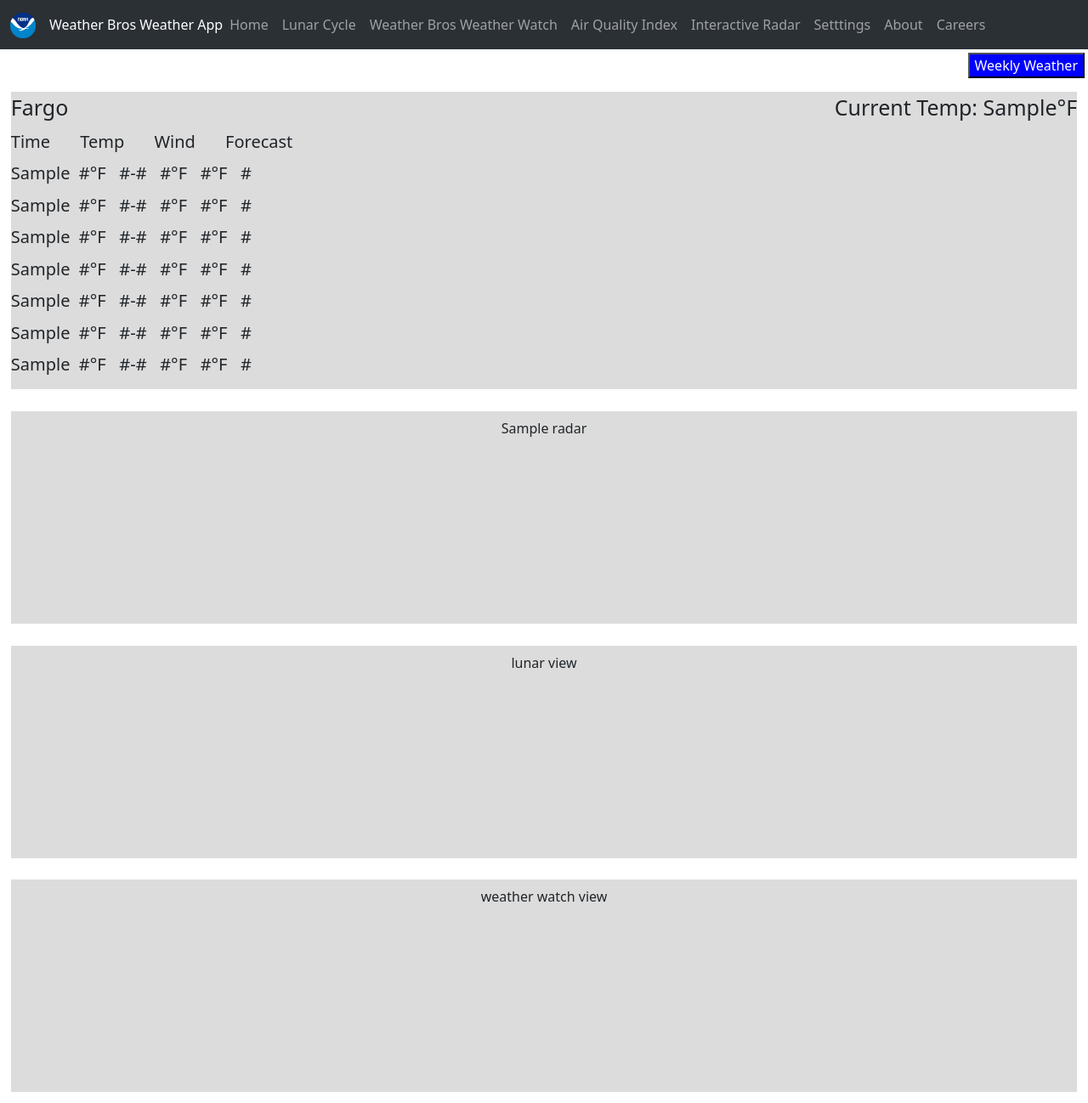
After one commit to sschr15/CSCI313-WeatherApp, a Django app: template frontend/templates/expanded_city_view_hourly.html in a window 1280 px wide. The commit adds this page. Shown: the whole page at 85% size. Run offline with Django 5.2, Linux system fonts and the light colour scheme; the template is opened without the code that fills it: most values are stand-ins (such as "Sample title", 1, 10 or a date in 2020).

Commit message:
Started on expanded city views

```diff
--- /dev/null
+++ b/frontend/templates/expanded_city_view_hourly.html
@@ -0,0 +1,53 @@
+{% load static %}
+<!DOCTYPE html>
+<html lang="en">
+    <head>
+        <link href="https://cdn.jsdelivr.net/npm/bootstrap@5.3.3/dist/css/bootstrap.min.css" rel="stylesheet" integrity="sha384-QWTKZyjpPEjISv5WaRU9OFeRpok6YctnYmDr5pNlyT2bRjXh0JMhjY6hW+ALEwIH" crossorigin="anonymous">
+        <script src="https://cdn.jsdelivr.net/npm/bootstrap@5.3.3/dist/js/bootstrap.bundle.min.js" integrity="sha384-YvpcrYf0tY3lHB60NNkmXc5s9fDVZLESaAA55NDzOxhy9GkcIdslK1eN7N6jIeHz" crossorigin="anonymous"></script>
+        <link rel="manifest" href="{% static 'manifest.json' %}"/>
+        <link href="{% static 'css/styles.css' %}"/>
+        <title>Weather</title>
+    </head>
+
+    <body>
+        <script src="{% static 'scripts/main.js' %}"></script>
+        {% include 'header.html' %}
+        <div class="d-flex flex-row justify-content-end p-1">
+            <a href='city_view_weekly'>
+                <button style='background-color: blue; color: white;'>Weekly Weather</button>
+              </a>
+        </div>
+        <div class="d-flex justify-content-center flex-column">
+            <div class="col-md-auto"  style="background-color:rgb(220, 220, 220); margin-top: 1%; margin-bottom:1%; margin-left:1%; margin-right:1%; height:350px; font-size:25px;">
+                Fargo <span style="float:right;">Current Temp: {{current_temp1}}&degF</span> <br> </a>
+                <span style="font-size:20px; word-spacing: 30px;">
+                Time    Temp  Wind   Forecast    <br>
+                </span>
+                <span style="font-size:20px;">
+                {{hour_11}}&nbsp;   {{hourly_temp_11}}&degF &nbsp;  {{hourly_wind_11}}-{{hourly_windD_11}} &nbsp;   {{hourly_dp_11}}&degF &nbsp;  {{hourly_rh_11}}&degF &nbsp;  {{hourly_short_forecast_11}}   <br>
+                {{hour_21}}&nbsp;   {{hourly_temp_21}}&degF &nbsp;  {{hourly_wind_21}}-{{hourly_windD_21}} &nbsp;   {{hourly_dp_21}}&degF &nbsp;  {{hourly_rh_21}}&degF &nbsp;  {{hourly_short_forecast_21}}    <br>
+                {{hour_31}}&nbsp;   {{hourly_temp_31}}&degF &nbsp;  {{hourly_wind_31}}-{{hourly_windD_31}} &nbsp;   {{hourly_dp_31}}&degF &nbsp;  {{hourly_rh_31}}&degF &nbsp;  {{hourly_short_forecast_31}}    <br>
+                {{hour_41}}&nbsp;   {{hourly_temp_41}}&degF &nbsp;  {{hourly_wind_41}}-{{hourly_windD_41}} &nbsp;   {{hourly_dp_41}}&degF &nbsp;  {{hourly_rh_41}}&degF &nbsp;  {{hourly_short_forecast_41}}    <br>
+                {{hour_51}}&nbsp;   {{hourly_temp_51}}&degF &nbsp;  {{hourly_wind_51}}-{{hourly_windD_51}} &nbsp;   {{hourly_dp_51}}&degF &nbsp;  {{hourly_rh_51}}&degF &nbsp;  {{hourly_short_forecast_51}}    <br>
+                {{hour_61}}&nbsp;   {{hourly_temp_61}}&degF &nbsp;  {{hourly_wind_61}}-{{hourly_windD_61}} &nbsp;   {{hourly_dp_61}}&degF &nbsp;  {{hourly_rh_61}}&degF &nbsp;  {{hourly_short_forecast_61}}    <br>
+                {{hour_71}}&nbsp;   {{hourly_temp_71}}&degF &nbsp;  {{hourly_wind_71}}-{{hourly_windD_71}} &nbsp;   {{hourly_dp_71}}&degF &nbsp;  {{hourly_rh_71}}&degF &nbsp;  {{hourly_short_forecast_71}}    <br>
+                </span>
+              </div>
+            <div class="p-2" style="background-color:rgb(220, 220, 220); margin-top: 1%; margin-bottom:1%; margin-left:1%; margin-right:1%; height:250px">
+                <div class="text-center">
+                    {{radar}}
+                </div>
+            </div>
+            <div class="p-2" style="background-color:rgb(220, 220, 220); margin-top: 1%; margin-bottom:1%; margin-left:1%; margin-right:1%; height:250px">
+                <div class="text-center">
+                    lunar view
+                </div>
+            </div>
+            <div class="p-2" style="background-color:rgb(220, 220, 220); margin-top: 1%; margin-bottom:1%; margin-left:1%; margin-right:1%; height:250px">
+                <div class="text-center">
+                    weather watch view
+                </div>
+            </div>
+        </div>
+    </body>
+</html>
--- a/frontend/templates/header.html
+++ b/frontend/templates/header.html
@@ -19,7 +19,6 @@
           <a class="nav-link" aria-current="page" href="/">Home</a>
           <a class="nav-link" href="lunar_view">Lunar Cycle</a>
           <a class="nav-link" href="#">Weather Bros Weather Watch</a>
-          <a class="nav-link" href="city_view">Comprehensive Weather</a>
           <a class="nav-link" href="#">Air Quality Index</a>
           <a class="nav-link" href="radar_view">Interactive Radar</a>
           <a class="nav-link" href="#">Setttings</a>
--- a/frontend/templates/index.html
+++ b/frontend/templates/index.html
@@ -22,8 +22,9 @@
           </div>
         <div class="container-fluid">
             <div class="row justify-content-center">
+              <a link href="city_view_hourly">
               <div class="col-md-auto"  style="background-color:rgb(220, 220, 220); margin-top: 1%; margin-bottom:1%; margin-left:1%; margin-right:1%; height:350px; font-size:25px;">
-                Fargo <span style="float:right;">Current Temp: {{current_temp1}}&degF</span> <br>
+                Fargo <span style="float:right;">Current Temp: {{current_temp1}}&degF</span> <br> </a>
                 <span style="font-size:20px; word-spacing: 30px;">
                 Time    Temp  Wind   Forecast    <br>
                 </span>
--- a/frontend/templates/weekly_view.html
+++ b/frontend/templates/weekly_view.html
@@ -22,8 +22,9 @@
           </div>
         <div class="container-fluid">
             <div class="row justify-content-center">
+              <a link href="city_view_weekly">
               <div class="col-md-auto"  display="flex" style="background-color:rgb(220, 220, 220); margin-top: 1%; margin-bottom:1%; margin-left:1%; margin-right:1%; height:350px; font-size:25px;">
-                Fargo <span style="float:right;">Current Temp: {{current_temp1}}&degF</span> <br>
+                Fargo <span style="float:right;">Current Temp: {{current_temp1}}&degF</span> </a> <br>
                 <span style="font-size:20px; word-spacing: 18px;">
                 Day    Temp  Wind   Forecast    <br>
                 </span>
--- a/frontend/urls.py
+++ b/frontend/urls.py
@@ -6,7 +6,8 @@ from .views import *
 urlpatterns = [
     path('', index, name='index'),
     path('weekly_view', weekly_view, name='weekly_view'),
-    path('city_view', city_view, name='city_view' ),
+    path('city_view_hourly', city_view_hourly, name='city_view_hourly'),
+    path('city_view_weekly', city_view_weekly, name='city_view_weekly'),
     path('lunar_view', lunar_view, name='lunar_view' ),
     path('radar_view', radar_view, name='radar_view' ),
 ]
```
Also changed, not shown: frontend/templates/expanded_city_view_weekly.html (renamed from frontend/templates/expanded_city_view.html, +3 -4 lines), frontend/views.py (+93 -2 lines).
